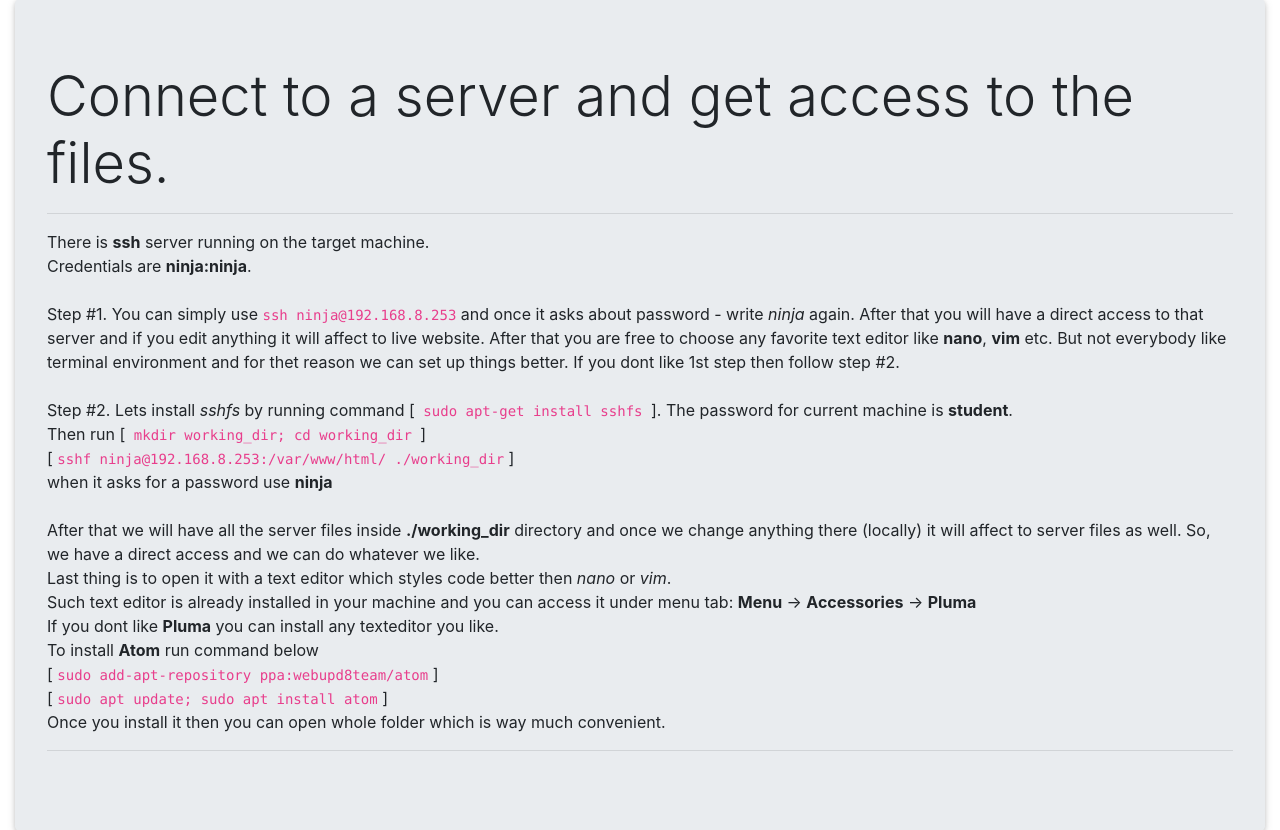
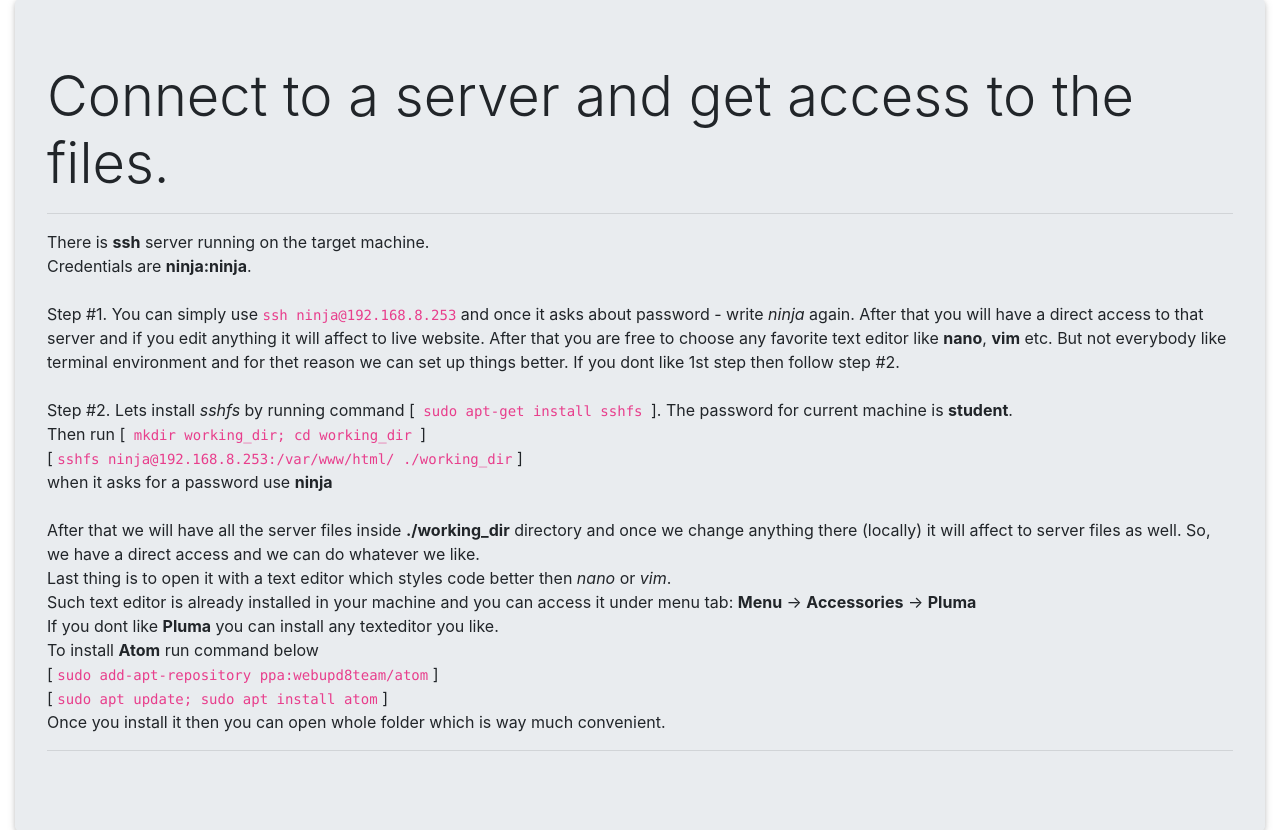
Before and after one commit to n1md7/ITI0103-applying-defense, a PHP site: page /ITI0103-level-applying-defense/ in a window 1280 px wide. Shown: the part 607-1437 px from the top of the page. Run offline with PHP 8.4, Linux system fonts and the light colour scheme; some libraries are stand-ins or nearby versions.

Commit message:
fix syntax

```diff
--- a/checker/views/Home/index.php
+++ b/checker/views/Home/index.php
@@ -32,7 +32,7 @@ $target_IP = '192.168.8.253';
         <br>
         Step #2. Lets install <em>sshfs</em> by running command [<code> sudo apt-get install sshfs </code>]. The password for current machine is <b>student</b>.<br>
         Then run [<code> mkdir working_dir; cd working_dir </code>]<br>
-        [ <code>sshf ninja@<span class="target-ip"><?php echo $target_IP; ?></span>:/var/www/html/ ./working_dir</code> ]
+        [ <code>sshfs ninja@<span class="target-ip"><?php echo $target_IP; ?></span>:/var/www/html/ ./working_dir</code> ]
         <br> when it asks for a password use <b>ninja</b>
         <br>
         <br>
```
